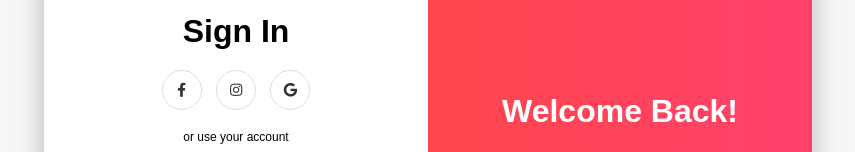
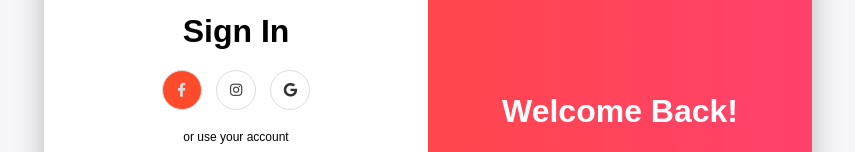
Before and after one commit to reitzcr7/login-slideeffect, a plain HTML site: page index.html in a window 1280 px wide. In both pictures the pointer is over the link 393 px from the left and 311 px from the top of the page. Shown: the part 221-373 px from the top of the page, without its empty margins (212-1067 px from the left). Drawn offline with Linux system fonts and the light colour scheme.

Commit message:
social container color fixation

```diff
--- a/css/style.css
+++ b/css/style.css
@@ -83,6 +83,12 @@ a{
     margin: 0 5px;
     height: 40px;
     width: 40px;
+
+}
+
+.social-container a:hover{
+    color: #ddd;
+    background: #ff4b2b;
 }
 
 .form-container input{
```
